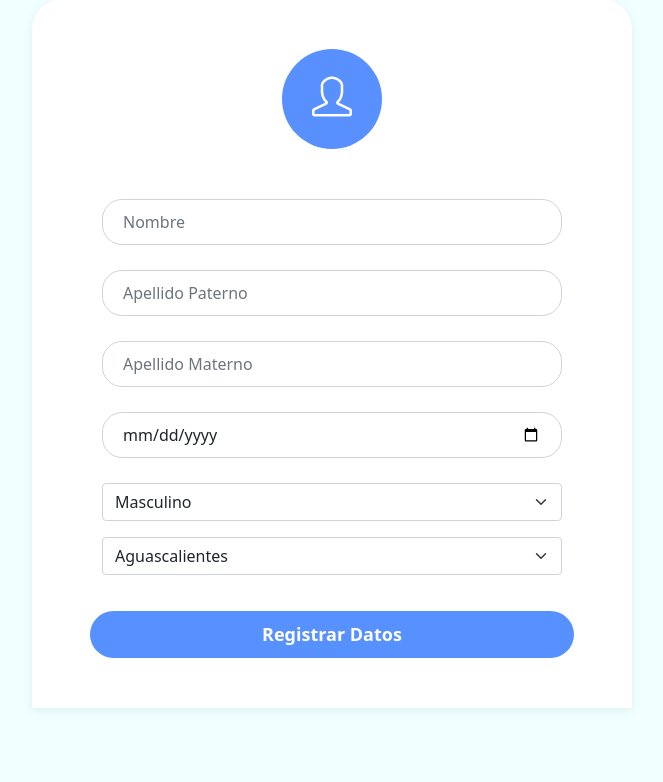
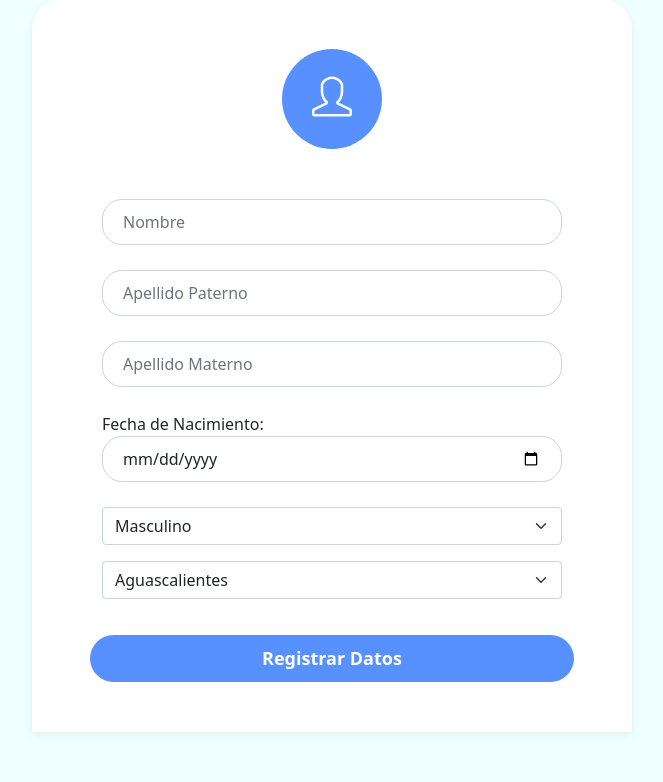
Before and after one commit to ADSI-ITAM-2021/LA-MAQUINA-CEMENTERA, a Flask app: page /datos in a window 1280 px wide. Shown: the part 51-833 px from the top of the page, without its empty margins (308-971 px from the left). Before the commit the page ends 759 px from the top, so only its background shows below. Run offline with Flask 2, Linux system fonts and the light colour scheme; parts of the project's set-up code (start-up, migrations or seed data) failed here and were passed over; some libraries are stand-ins or nearby versions.

Commit message:
sincurp arreglado

```diff
--- a/pagina-web/templates/sinCURP.html
+++ b/pagina-web/templates/sinCURP.html
@@ -57,12 +57,15 @@
           />
         </div>
         <div class="form-group">
-          <input
+
+        <span>Fecha de Nacimiento: </span>
+        <input
             type="date"
             class="form-control item"
             id="fecha"
             required
             name="fecha"
+
           />
         </div>
         <div class="form-group">
```
